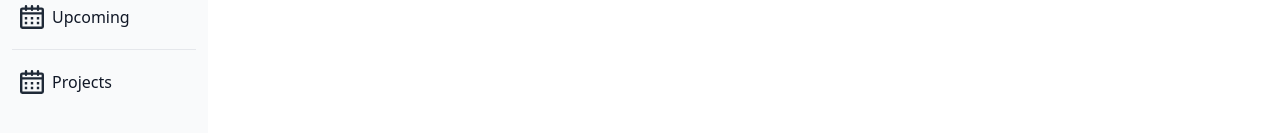
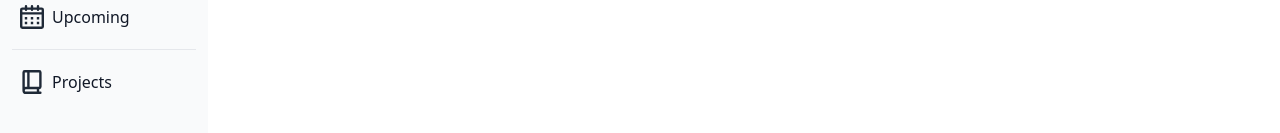
Before and after one commit to Sharqiewicz/Sharqist, a React (Vite) app: page / in a window 1280 px wide. Shown: the part 215-348 px from the top of the page. Built offline with nearby package versions, Linux system fonts and the light colour scheme.

Commit message:
Change Icon of Projects

```diff
--- a/src/components/Sidebar/Sidebar.tsx
+++ b/src/components/Sidebar/Sidebar.tsx
@@ -11,6 +11,7 @@ import {
 import { useSidebar } from '../../hooks'
 
 import { SidebarListItem } from './SidebarListItem'
+import { BookIcon } from '../../assets/icons/BookIcon'
 export interface Subpage {
   path: PathKeys
   name: string
@@ -44,7 +45,7 @@ const UPCOMING: Subpage = {
 const PROJECTS_LIST: Subpage = {
   path: PATHS.PROJECTS_LIST,
   name: 'Projects',
-  icon: <CalendarOutlineIcon />,
+  icon: <BookIcon />,
 }
 
 function Sidebar() {
```
